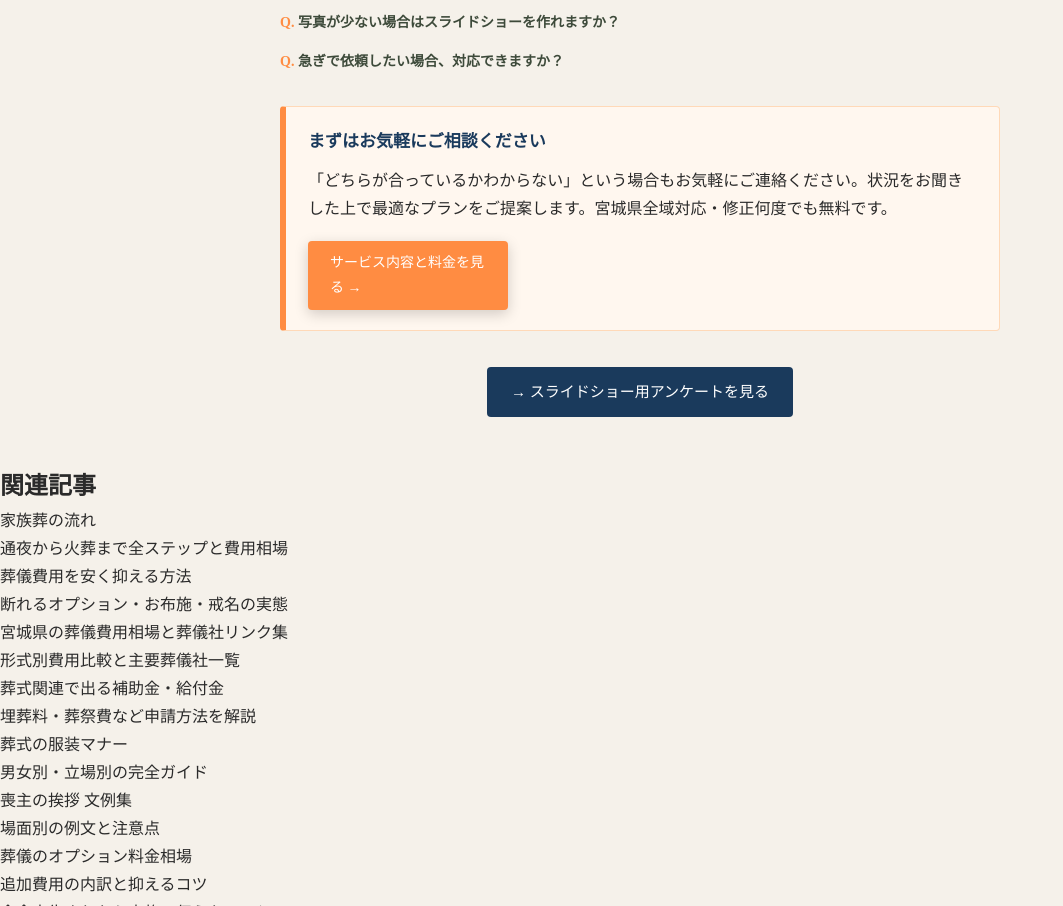
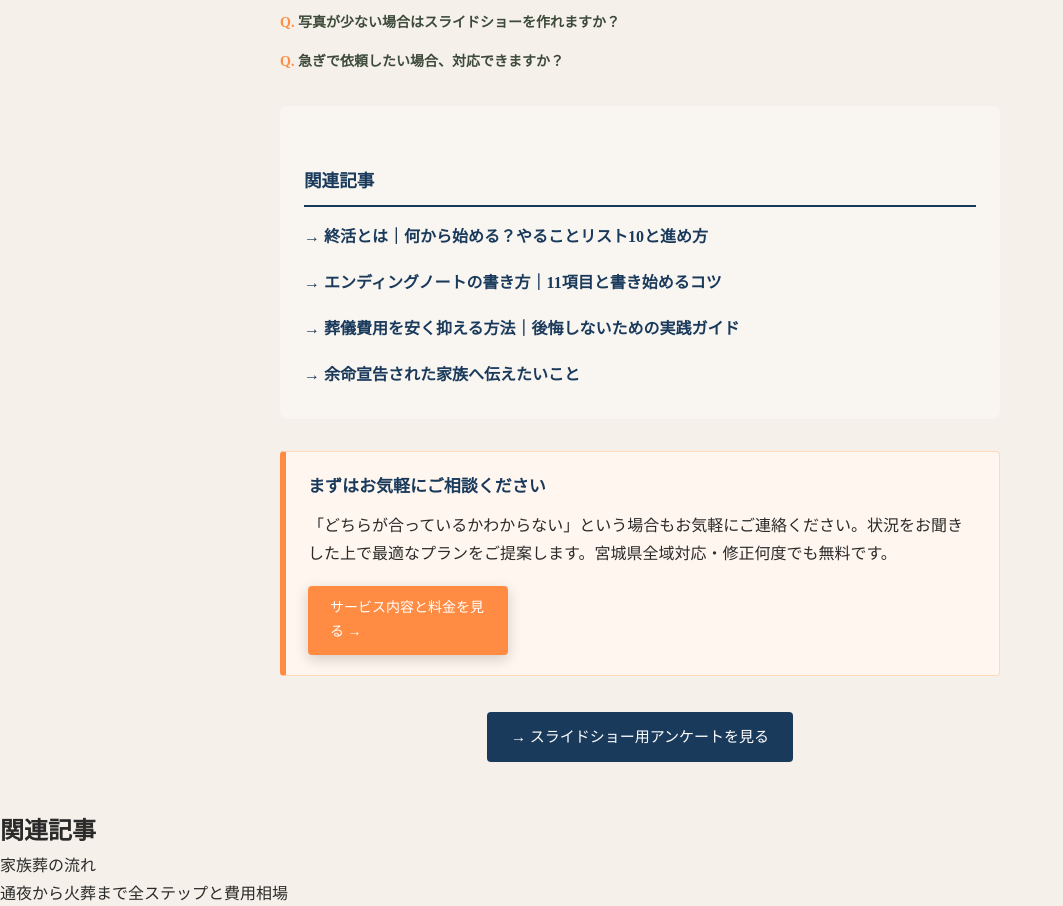
Before and after one commit to kotonoha-eizou/kotonoha-eizou-v2, a website built with Parcel: page src/video-vs-slideshow.html in a window 1280 px wide. Shown: the part 2556-3462 px from the top of the page, without its empty margins (0-1063 px from the left). Built offline with nearby package versions, Linux system fonts and the light colour scheme.

Commit message:
content: video-vs-slideshow.htmlにCTA直前に関連記事セクションを追加

```diff
--- a/src/video-vs-slideshow.html
+++ b/src/video-vs-slideshow.html
@@ -181,6 +181,15 @@ body{margin:0;background:#fff;font-family:'Noto Sans JP',sans-serif;color:#222;l
 <p class="faq-q">急ぎで依頼したい場合、対応できますか？</p>
 <p class="faq-a">できる限り対応いたします。ご葬儀までの日程をお知らせいただいた上でご相談ください。</p>
 
+<section style="margin:2rem 0;padding:1.5rem;background:#f9f5f0;border-radius:8px;">
+<h2 style="font-size:1.1rem;margin-bottom:1rem;color:#1a3a5c;">関連記事</h2>
+<ul style="list-style:none;padding:0;margin:0;display:flex;flex-direction:column;gap:0.75rem;">
+<li><a href="/shukatsu" style="color:#1a3a5c;text-decoration:none;font-weight:600;">→ 終活とは｜何から始める？やることリスト10と進め方</a></li>
+<li><a href="/endingnote" style="color:#1a3a5c;text-decoration:none;font-weight:600;">→ エンディングノートの書き方｜11項目と書き始めるコツ</a></li>
+<li><a href="/sougi-yasuku" style="color:#1a3a5c;text-decoration:none;font-weight:600;">→ 葬儀費用を安く抑える方法｜後悔しないための実践ガイド</a></li>
+<li><a href="/yomei-kazoku" style="color:#1a3a5c;text-decoration:none;font-weight:600;">→ 余命宣告された家族へ伝えたいこと</a></li>
+</ul>
+</section>
 <div class="cta-box">
 <p class="cta-title">まずはお気軽にご相談ください</p>
 <p>「どちらが合っているかわからない」という場合もお気軽にご連絡ください。状況をお聞きした上で最適なプランをご提案します。宮城県全域対応・修正何度でも無料です。</p>
```
